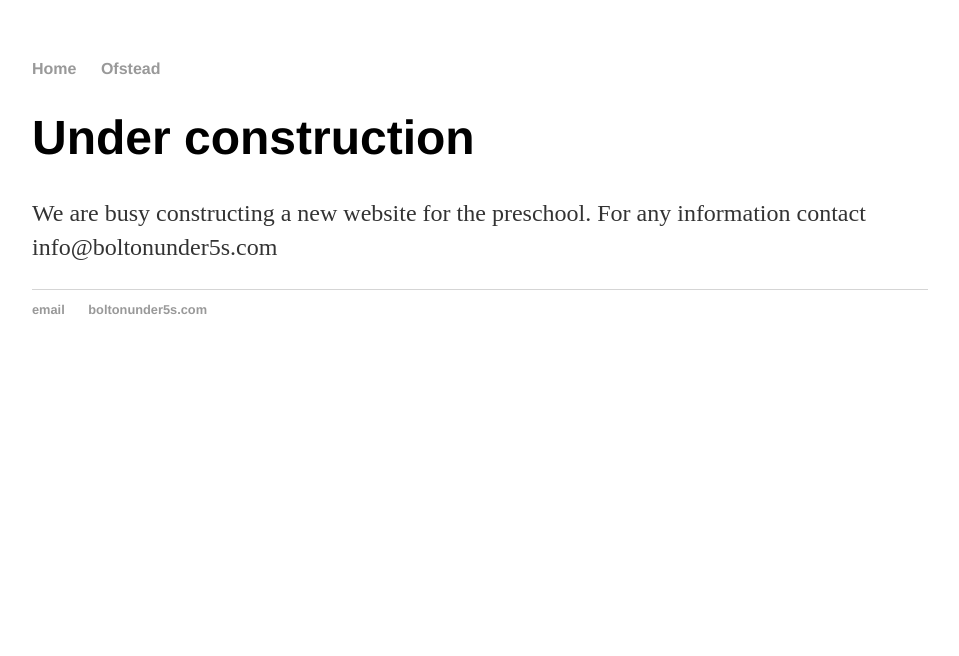
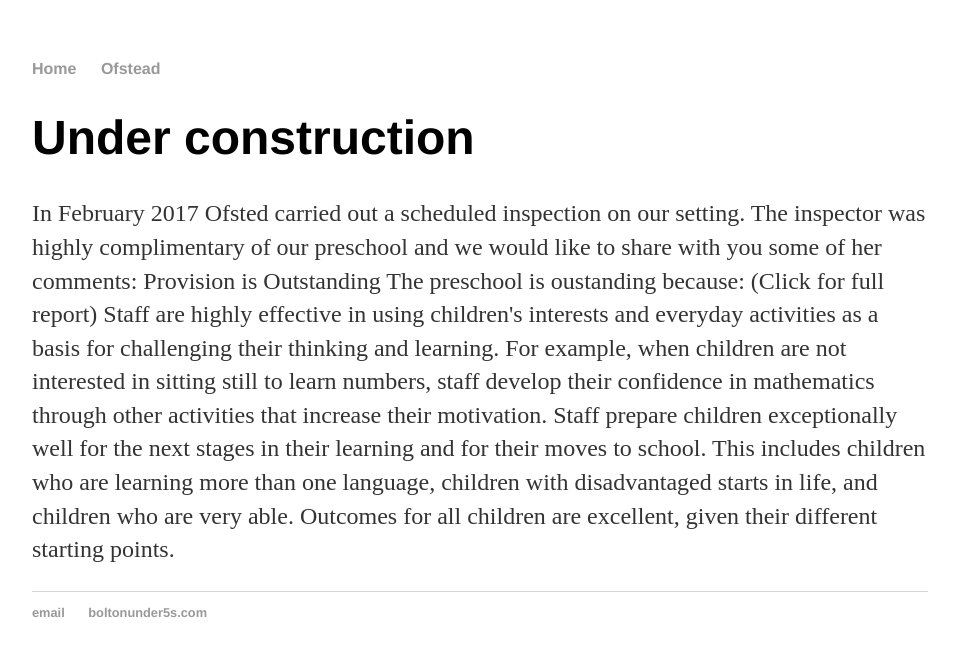
Before and after one commit to andrewstoker/boltonu5website, a Jekyll site: the page built from index.html, in a window 1280 px wide. Shown: the top 656 px of the page, without its empty margins (160-1119 px from the left). Built offline with Jekyll 4.4.1, drawn with Linux system fonts in a browser that asks for light colours.

Commit message:
Update index.html

```diff
--- a/index.html
+++ b/index.html
@@ -4,5 +4,27 @@ title: Bolton Under 5s Preschool
 ---
 <div class="blurb">
 	<h1>Under construction</h1>
-	<p>We are busy constructing a new website for the preschool.  For any information contact info@boltonunder5s.com</p>
+	<p>In February 2017 Ofsted carried out a scheduled inspection on our setting.  The inspector was
+
+highly complimentary of our preschool and we would like to share with you some of her
+
+comments:
+
+Provision is Outstanding
+
+
+
+The preschool is oustanding because: (Click for full report)
+
+
+
+Staff are highly effective in using children's interests and everyday activities as a basis for challenging their thinking and learning. For example, when children are not interested in sitting still to learn numbers, staff develop their confidence in mathematics through other activities that increase their motivation.
+
+
+
+Staff prepare children exceptionally well for the next stages in their learning and for their moves to school. This includes children who are learning more than one language, children with disadvantaged starts in life, and children who are very able.
+
+
+
+Outcomes for all children are excellent, given their different starting points.</p>
 </div><!-- /.blurb -->
```
